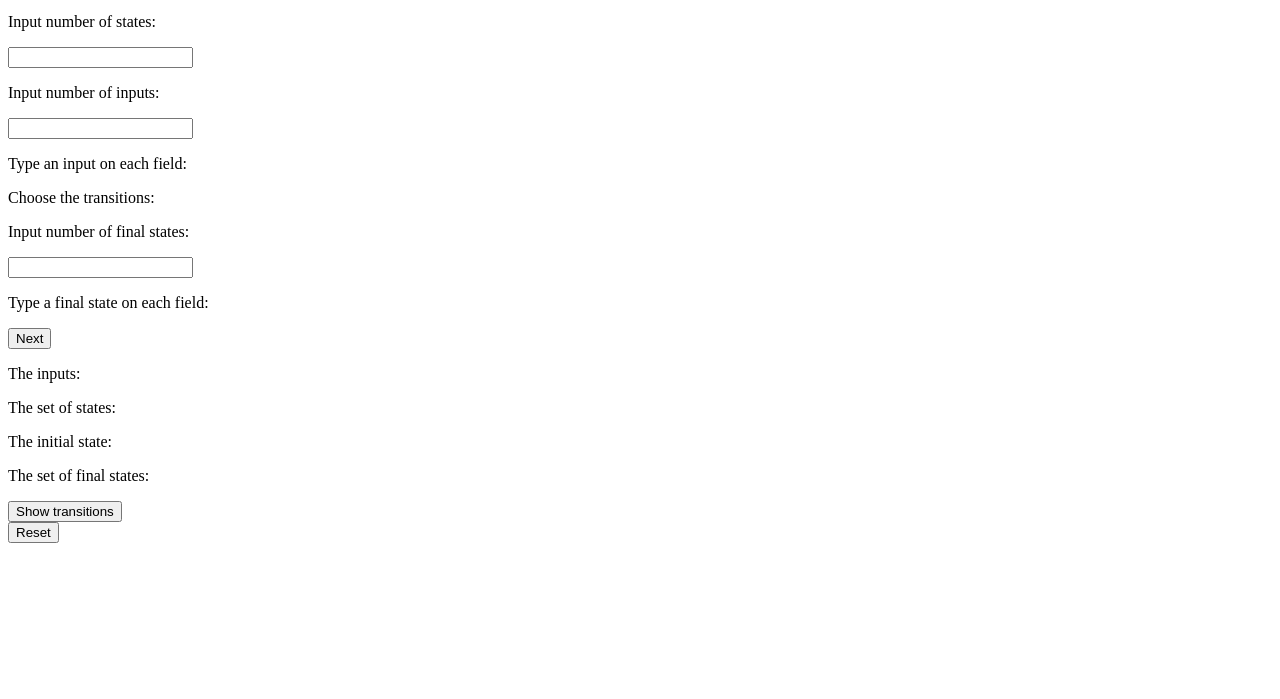
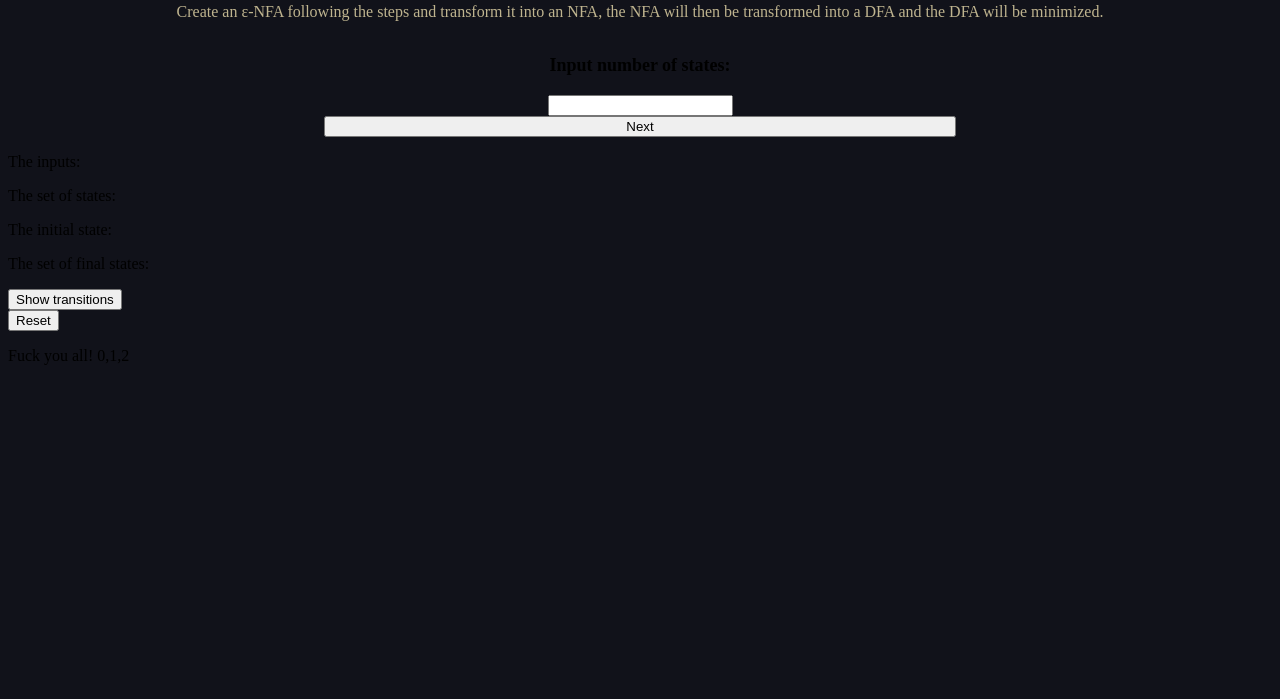
Before and after one commit to h-kevin/Finite-Automata-Generator, a plain HTML site: page src/index.html in a window 1280 px wide. Shown: the part 101-800 px from the top of the page. Drawn offline with nearby package versions, Linux system fonts and the light colour scheme.

Commit message:
Added more css components and fixed small issues in the js files.

```diff
--- a/src/css/abstracts/variables.css
+++ b/src/css/abstracts/variables.css
@@ -0,0 +1,7 @@
+/* Color variables */
+
+html, body {
+    --eerie-black: #11121A;
+    --dark-gunmetal: #1E1F2E;
+    --khaki: #BFB48F;
+}
--- /dev/null
+++ b/src/css/base/base.css
@@ -0,0 +1,7 @@
+/* html, body style */
+
+html, body {
+    display: flex;
+    flex-flow: column;
+    background: var(--eerie-black);
+}
--- /dev/null
+++ b/src/css/components/header.css
@@ -0,0 +1,17 @@
+/* header style */
+
+header {
+    display: flex;
+    flex-flow: column;
+    align-items: center;
+}
+
+header .header {
+    color: var(--khaki);
+    text-align: center;
+}
+
+header .paragraph {
+    color: var(--khaki);
+    text-align: center;
+}
--- /dev/null
+++ b/src/css/components/index.css
@@ -0,0 +1,3 @@
+@import './header.css';
+@import './scrollbar.css';
+@import './input.css';
--- /dev/null
+++ b/src/css/components/input.css
@@ -0,0 +1,61 @@
+/* container */
+
+#input {
+    display: grid;
+    width: 50%;
+    align-self: center;
+}
+
+/* input form */
+
+#input > .input-form {
+
+    display: flex;
+    flex-flow: column;
+    align-items: center;
+}
+
+/* input states */
+
+#input > .input-form > .input-states {
+    font-weight: bold;
+    text-align: center;
+    font-size: large;
+
+}
+
+/* input alphabet 1 */
+
+#input > .input-form > .input-alphabet-1 {
+    display: none;
+}
+
+/* input alphabet 2 */
+
+#input > .input-form > .input-alphabet-2 {
+    display: none;
+}
+
+/* input transitions */
+
+#input > .input-form > .input-transitions {
+    display: none;
+}
+
+/* input finals 1 */
+
+#input > .input-form > .input-finals-1 {
+    display: none;
+}
+
+/* input finals 2 */
+
+#input > .input-form > .input-finals-2 {
+    display: none;
+}
+
+/* progress button */
+
+#input > .progress-button {
+
+}
--- /dev/null
+++ b/src/css/components/scrollbar.css
@@ -0,0 +1,31 @@
+/* total width */
+
+::-webkit-scrollbar {
+    background-color: var(--eerie-black);
+    width: 5px;
+}
+
+/* background of the scrollbar except button or resizer */
+
+::-webkit-scrollbar-track {
+    background-color: var(--eerie-black);
+}
+
+/* scrollbar itself */
+
+::-webkit-scrollbar-thumb {
+    background-color: var(--dark-gunmetal);
+    border-radius: 10px;
+}
+
+/* set button (top and bottom of the scrollbar) */
+
+::-webkit-scrollbar-button {
+    display: none;
+}
+
+/* set bottom corner style */
+
+::-webkit-scrollbar-corner {
+    background-color: var(--eerie-black);
+}
--- a/src/css/index.css
+++ b/src/css/index.css
@@ -0,0 +1,11 @@
+/* Abstracts */
+
+@import "./abstracts/variables.css";
+
+/* CSS base */
+
+@import "./base/base.css";
+
+/* Components -> Common components & screens */
+
+@import "./components/index.css";
--- a/src/index.html
+++ b/src/index.html
@@ -6,7 +6,9 @@
     <head>
         <meta charset="UTF-8" />
         <title>Finite State Machines</title>
-        <link rel="icon" type="image/ico" href="./images/favicon.png" />
+        <link rel="icon" type="image/ico" href="../data/images/favicon.png" />
+        <link rel="stylesheet" type="text/css" href="./css/index.css" />
+        <link href="https://fonts.googleapis.com/icon?family=Material+Icons" rel="stylesheet" />
     </head>
 
     <body>
@@ -21,7 +23,7 @@
         </header>
 
         <!-- The input section -->
-        <section class="container">
+        <section id="input" class="container">
             <form class="input-form">
 
                 <div class="input-states">
@@ -33,7 +35,7 @@
 
                 <div class="input-alphabet-1">
                     <p class="label">
-                        Input number of inputs:
+                        Input the size of alphabet:
                     </p>
                     <input type="text" class="inputs-number" />
                 </div>
@@ -73,7 +75,7 @@
         </section>
 
         <!-- Output section -->
-        <section class="container">
+        <section id="output" class="container">
             <div class="results">
 
                 <p class="paragraph">
@@ -103,5 +105,13 @@
                 <button class="reset">Reset</button>
             </div>
         </section>
+
+        <script src="https://ajax.googleapis.com/ajax/libs/jquery/3.4.1/jquery.min.js"></script>
+        <script type="module" src="./js/automata.js"></script>
+        <script type="module" src="./js/stack.js"></script>
+        <script type="module" src="./js/nfa.js"></script>
+        <script type="module" src="./js/dfa.js"></script>
+        <script type="module" src="./js/minimizeDfa.js"></script>
+        <script type="module" src="./js/index.js"></script>
     </body>
 </html>
--- a/src/js/automata.js
+++ b/src/js/automata.js
@@ -64,4 +64,4 @@ export default class automata {
 
         this._F = finalStates;
     }
-}
+};
--- a/src/js/dfa.js
+++ b/src/js/dfa.js
@@ -1,8 +1,8 @@
 /* Class to convert a given NFA to DFA. */
 
 // imports
-import automata from './automata';
-import stack from './stack';
+import automata from './automata.js';
+import stack from './stack.js';
 
 // class implementation
 
@@ -83,4 +83,4 @@ export default class dfa {
 
         return dfa;
     }
-}
+};
--- a/src/js/index.js
+++ b/src/js/index.js
@@ -1,10 +1,10 @@
 /* Index file containing the user interface. */
 
 // imports
-import automata from './automata';
-import nfa from './nfa';
-import dfa from './dfa';
-import minimizeDfa from './minimizeDfa';
+import Automata from './automata.js';
+// import nfa from './nfa.js';
+// import dfa from './dfa.js';
+// import minimizeDfa from './minimizeDfa.js';
 
 // execution
 
@@ -12,7 +12,12 @@ function main () {
 
     // setting up the e-nfa with input from the user
 
-    let enfa = new automata();
+    let enfa = new Automata();
+    enfa.E = ['a', 'b'];
+    enfa.Q = [0, 1, 2];
+    enfa.iState = 0;
+    enfa.F = [2];
+    $('#output').append(`<p>Fuck you all! ${enfa.Q}</p>`);
+};
 
-
-}
+main();
--- a/src/js/minimizeDfa.js
+++ b/src/js/minimizeDfa.js
@@ -1,7 +1,7 @@
 /* Class to minimize a given dfa. */
 
 // imports
-import automata from './automata';
+import automata from './automata.js';
 
 export default class minimizeDfa {
 
@@ -137,4 +137,4 @@ export default class minimizeDfa {
 
         return minDfa;
     }
-}
+};
--- a/src/js/nfa.js
+++ b/src/js/nfa.js
@@ -1,7 +1,7 @@
 /* Class to convert a given e-NFA to a NFA. */
 
 // imports
-import automata from './automata';
+import automata from './automata.js';
 
 // class implementation
 
@@ -154,4 +154,4 @@ export default class nfa {
 
         return nfa;
     }
-}
+};
--- a/src/js/stack.js
+++ b/src/js/stack.js
@@ -51,4 +51,4 @@ export default class stack {
 
         return str;
     }
-}
+};
```
